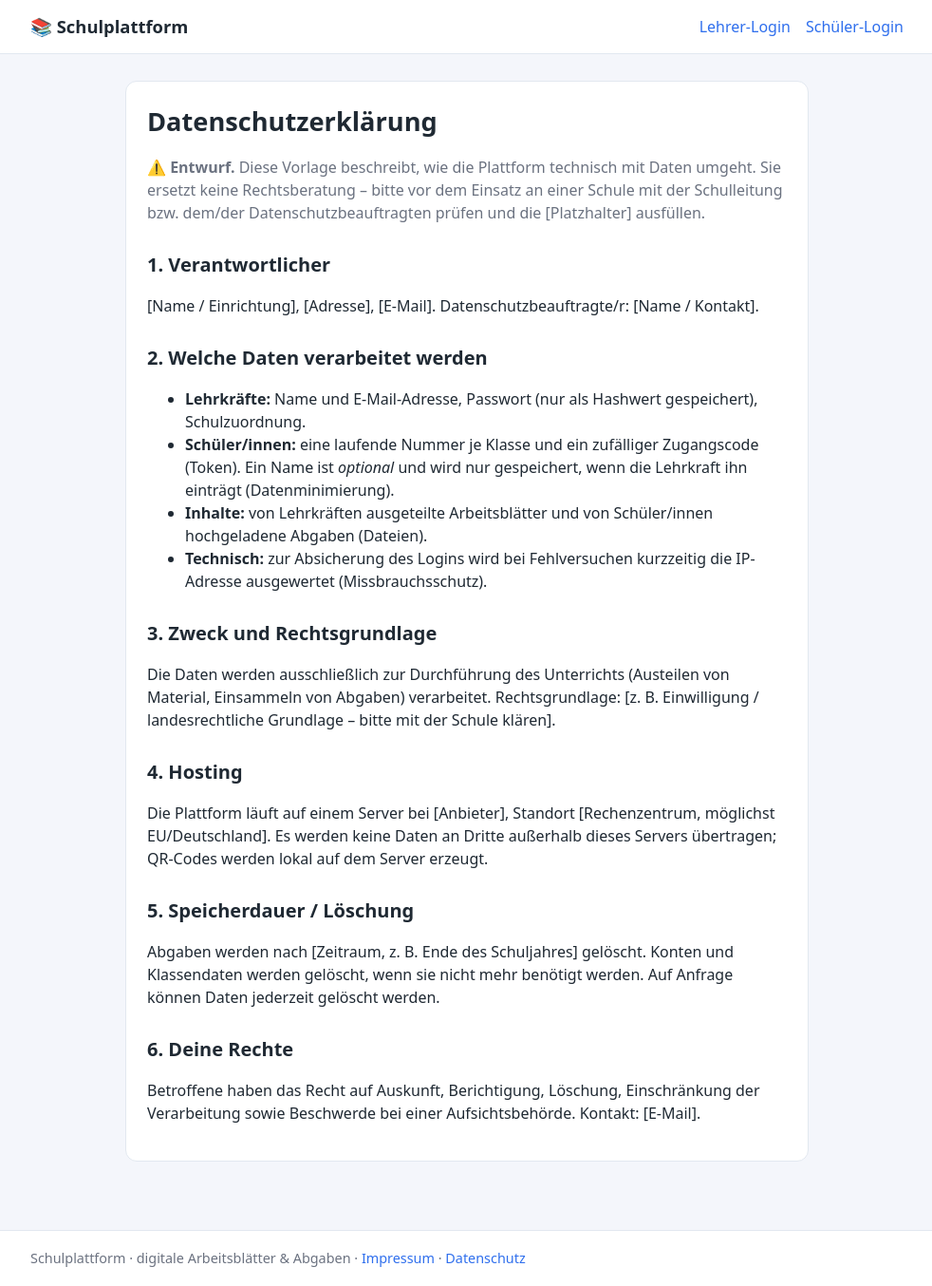
After one commit to nailik433/Schulplattform, a Django app: page /datenschutz/ in a window 1280 px wide. The commit adds this page. Shown: the whole page at 95% size, without its empty margins (148-1130 px from the left). Run offline with Django 5.2, Linux system fonts and the light colour scheme.

Commit message:
Impressum & Datenschutz + Löschkonzept für Abgaben
- Impressum- und Datenschutz-Seiten (Vorlagen mit ausgefüllten technischen
  Fakten und klar markierten [Platzhaltern]/Hinweisen zur Prüfung), verlinkt
  im Footer; Footer-Styling ergänzt
- Management-Kommando `purge_submissions` löscht alte Abgaben inkl. Dateien
  (--days / --before / --dry-run); Aufbewahrungsfrist über
  DJANGO_SUBMISSION_RETENTION_DAYS (Standard 400 Tage)
- DEPLOY.md: Löschkonzept dokumentiert inkl. Cron-Beispiel
- Tests (Löschen alt/behalten neu, Dry-Run): gesamt 55 grün

Co-Authored-By: Claude Opus 4.8 <noreply@anthropic.com>
Claude-Session: https://claude.ai/code/session_018UacvheTwinNCKgWRomx3w

```diff
--- a/config/urls.py
+++ b/config/urls.py
@@ -2,12 +2,23 @@ from django.conf import settings
 from django.conf.urls.static import static
 from django.contrib import admin
 from django.urls import include, path
+from django.views.generic import TemplateView
 
 from schools.views import home
 
 urlpatterns = [
     path("admin/", admin.site.urls),
     path("", home, name="home"),
+    path(
+        "impressum/",
+        TemplateView.as_view(template_name="legal/impressum.html"),
+        name="impressum",
+    ),
+    path(
+        "datenschutz/",
+        TemplateView.as_view(template_name="legal/datenschutz.html"),
+        name="datenschutz",
+    ),
     path("konto/", include("accounts.urls")),
     path("", include("worksheets.urls")),
     path("", include("schools.urls")),
--- a/static/css/app.css
+++ b/static/css/app.css
@@ -155,6 +155,17 @@ table.data th { font-size: 0.8rem; text-transform: uppercase; letter-spacing: 0.
 .badge.inactive { background: var(--error-bg); color: var(--error-ink); }
 .actions-cell { display: flex; gap: 6px; flex-wrap: wrap; }
 
+/* Footer */
+.site-footer {
+    border-top: 1px solid var(--border);
+    background: var(--surface);
+    padding: 18px 0;
+    margin-top: 24px;
+}
+.site-footer p { margin: 0; color: var(--muted); font-size: 0.9rem; }
+.site-footer a { color: var(--primary); text-decoration: none; }
+.site-footer a:hover { text-decoration: underline; }
+
 /* Hero (landing) */
 .hero { text-align: center; padding: 40px 0 12px; }
 .hero h1 { font-size: 2.2rem; }
--- a/templates/base.html
+++ b/templates/base.html
@@ -44,7 +44,11 @@
 
 <footer class="site-footer">
     <div class="container">
-        <p>Schulplattform &middot; digitale Arbeitsblätter &amp; Abgaben</p>
+        <p>
+            Schulplattform &middot; digitale Arbeitsblätter &amp; Abgaben
+            &middot; <a href="{% url 'impressum' %}">Impressum</a>
+            &middot; <a href="{% url 'datenschutz' %}">Datenschutz</a>
+        </p>
     </div>
 </footer>
 </body>
--- /dev/null
+++ b/templates/legal/datenschutz.html
@@ -0,0 +1,66 @@
+{% extends "base.html" %}
+
+{% block title %}Datenschutzerklärung{% endblock %}
+
+{% block content %}
+<div class="card" style="max-width:720px;margin:0 auto;">
+    <h1>Datenschutzerklärung</h1>
+    <p class="muted">
+        ⚠️ <strong>Entwurf.</strong> Diese Vorlage beschreibt, wie die Plattform
+        technisch mit Daten umgeht. Sie ersetzt keine Rechtsberatung – bitte vor
+        dem Einsatz an einer Schule mit der Schulleitung bzw. dem/der
+        Datenschutzbeauftragten prüfen und die [Platzhalter] ausfüllen.
+    </p>
+
+    <h2>1. Verantwortlicher</h2>
+    <p>
+        [Name / Einrichtung], [Adresse], [E-Mail]. Datenschutzbeauftragte/r:
+        [Name / Kontakt].
+    </p>
+
+    <h2>2. Welche Daten verarbeitet werden</h2>
+    <ul>
+        <li><strong>Lehrkräfte:</strong> Name und E-Mail-Adresse, Passwort
+            (nur als Hashwert gespeichert), Schulzuordnung.</li>
+        <li><strong>Schüler/innen:</strong> eine laufende Nummer je Klasse und
+            ein zufälliger Zugangscode (Token). Ein Name ist <em>optional</em>
+            und wird nur gespeichert, wenn die Lehrkraft ihn einträgt
+            (Datenminimierung).</li>
+        <li><strong>Inhalte:</strong> von Lehrkräften ausgeteilte Arbeitsblätter
+            und von Schüler/innen hochgeladene Abgaben (Dateien).</li>
+        <li><strong>Technisch:</strong> zur Absicherung des Logins wird bei
+            Fehlversuchen kurzzeitig die IP-Adresse ausgewertet
+            (Missbrauchsschutz).</li>
+    </ul>
+
+    <h2>3. Zweck und Rechtsgrundlage</h2>
+    <p>
+        Die Daten werden ausschließlich zur Durchführung des Unterrichts
+        (Austeilen von Material, Einsammeln von Abgaben) verarbeitet.
+        Rechtsgrundlage: [z. B. Einwilligung / landesrechtliche Grundlage –
+        bitte mit der Schule klären].
+    </p>
+
+    <h2>4. Hosting</h2>
+    <p>
+        Die Plattform läuft auf einem Server bei [Anbieter], Standort
+        [Rechenzentrum, möglichst EU/Deutschland]. Es werden keine Daten an
+        Dritte außerhalb dieses Servers übertragen; QR-Codes werden lokal auf
+        dem Server erzeugt.
+    </p>
+
+    <h2>5. Speicherdauer / Löschung</h2>
+    <p>
+        Abgaben werden nach [Zeitraum, z. B. Ende des Schuljahres] gelöscht.
+        Konten und Klassendaten werden gelöscht, wenn sie nicht mehr benötigt
+        werden. Auf Anfrage können Daten jederzeit gelöscht werden.
+    </p>
+
+    <h2>6. Deine Rechte</h2>
+    <p>
+        Betroffene haben das Recht auf Auskunft, Berichtigung, Löschung,
+        Einschränkung der Verarbeitung sowie Beschwerde bei einer
+        Aufsichtsbehörde. Kontakt: [E-Mail].
+    </p>
+</div>
+{% endblock %}
```
Also changed, not shown: DEPLOY.md (+22 -0 lines), config/settings.py (+7 -0 lines), templates/legal/impressum.html (added, +29 -0 lines), worksheets/management/commands/purge_submissions.py (added, +81 -0 lines), worksheets/tests.py (+42 -0 lines), worksheets/management/__init__.py (added), worksheets/management/commands/__init__.py (added).
